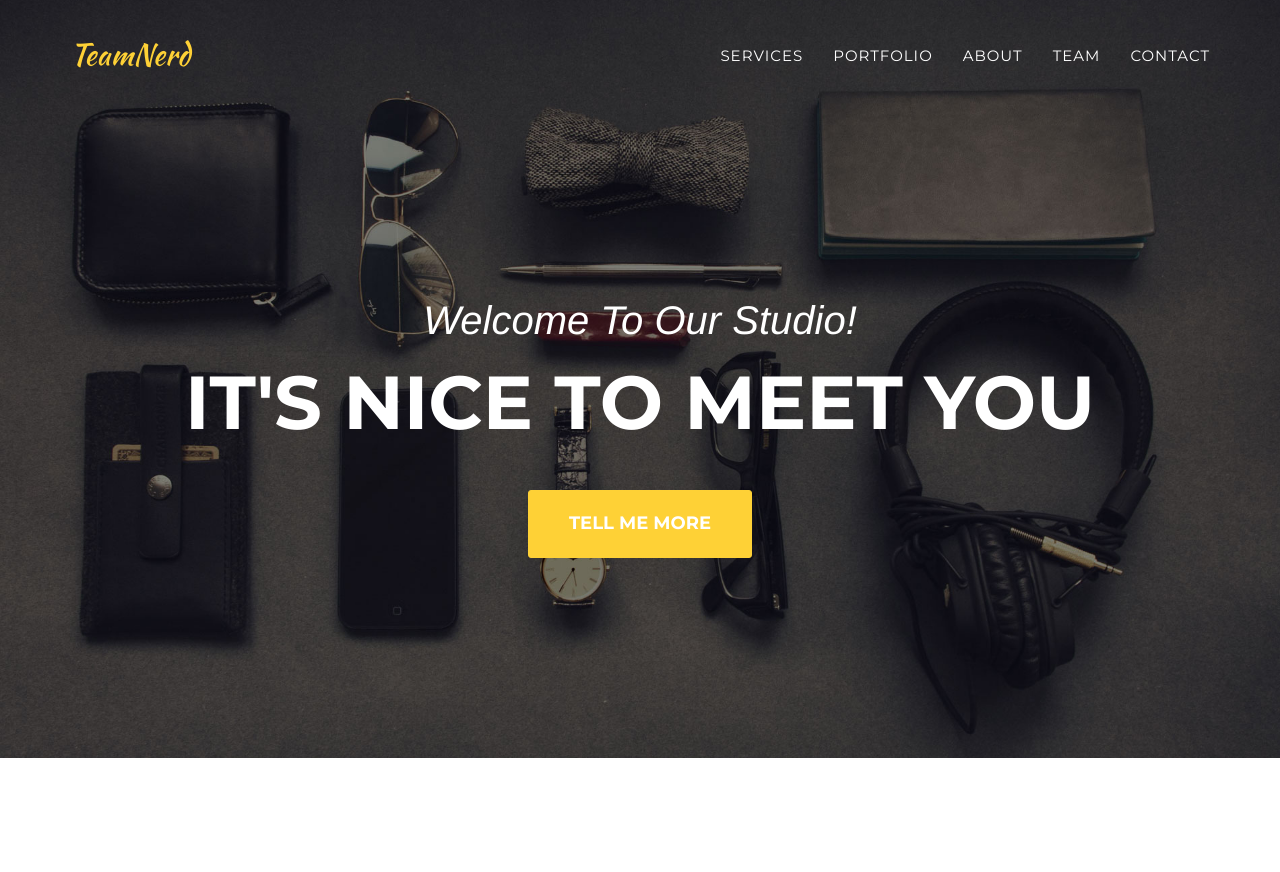
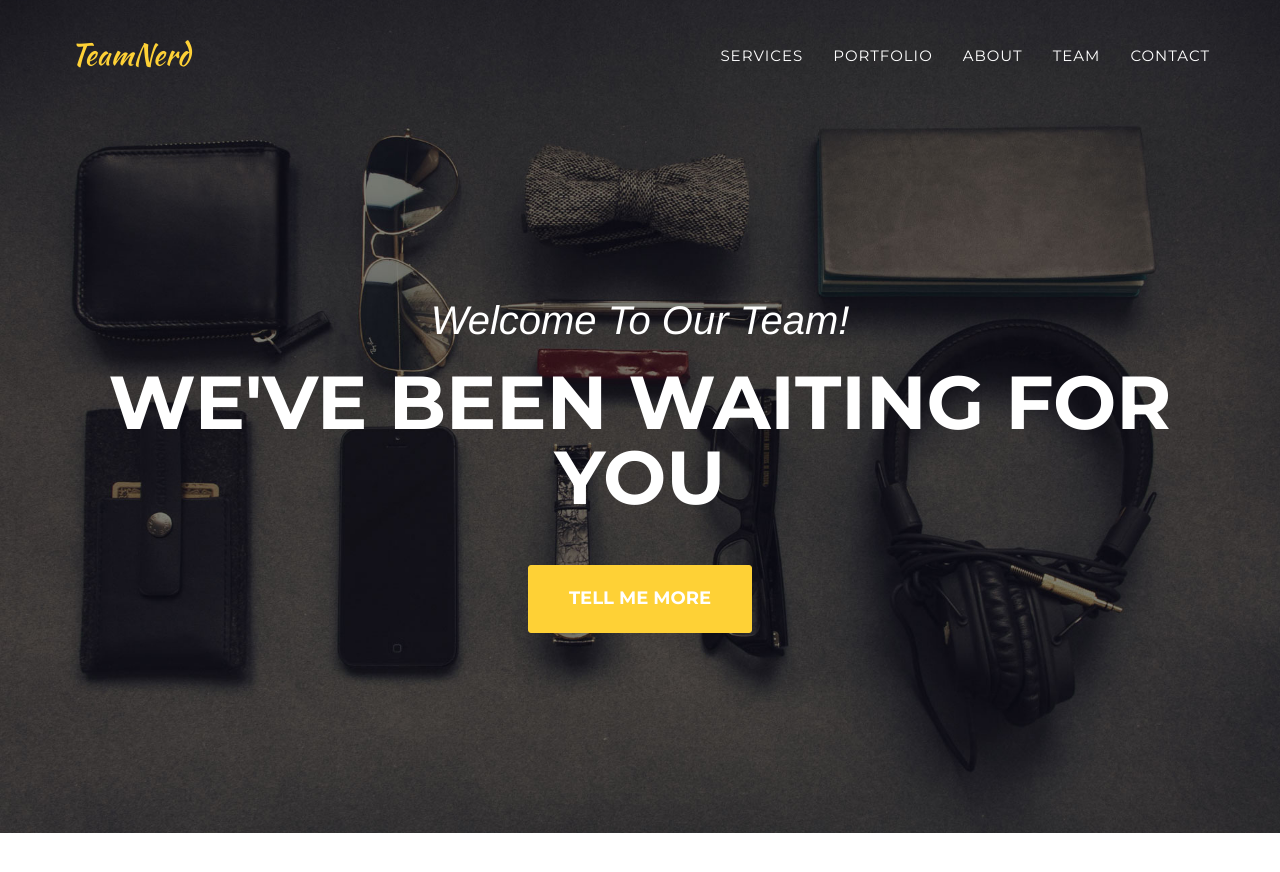
Before and after one commit to TeamNerd/TeamNerd, a Jekyll site: the page built from index.html, in a window 1280 px wide and 900 px high. Shown: the top 872 px of the window. Built offline with Jekyll 4.4.1, drawn with Linux system fonts in a browser that asks for light colours; some web fonts are replaced.

Commit message:
Update header.html

```diff
--- a/_includes/header.html
+++ b/_includes/header.html
@@ -44,8 +44,8 @@
     <header>
         <div class="container">
             <div class="intro-text">
-                <div class="intro-lead-in">Welcome To Our Studio!</div>
-                <div class="intro-heading">It's Nice To Meet You</div>
+                <div class="intro-lead-in">Welcome To Our Team!</div>
+                <div class="intro-heading">We've Been Waiting For You</div>
                 <a href="#services" class="page-scroll btn btn-xl">Tell Me More</a>
             </div>
         </div>
```
